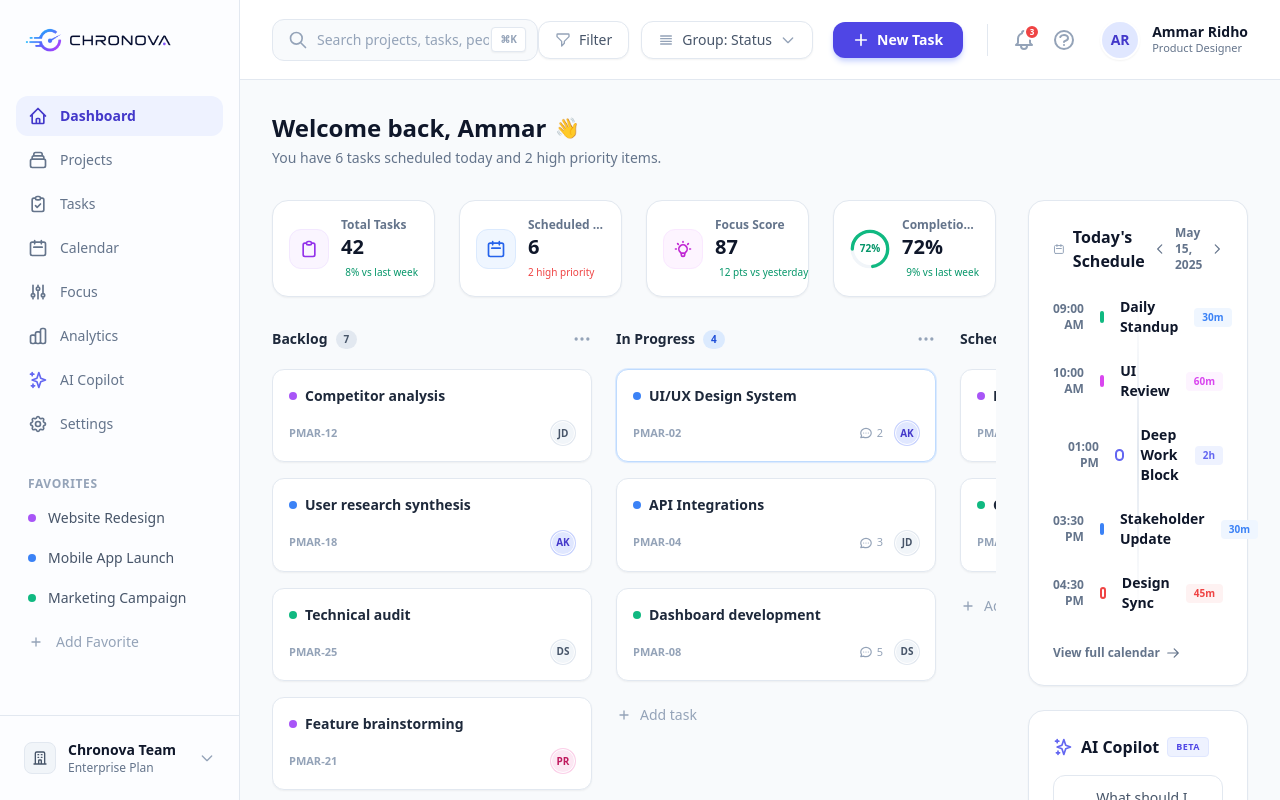
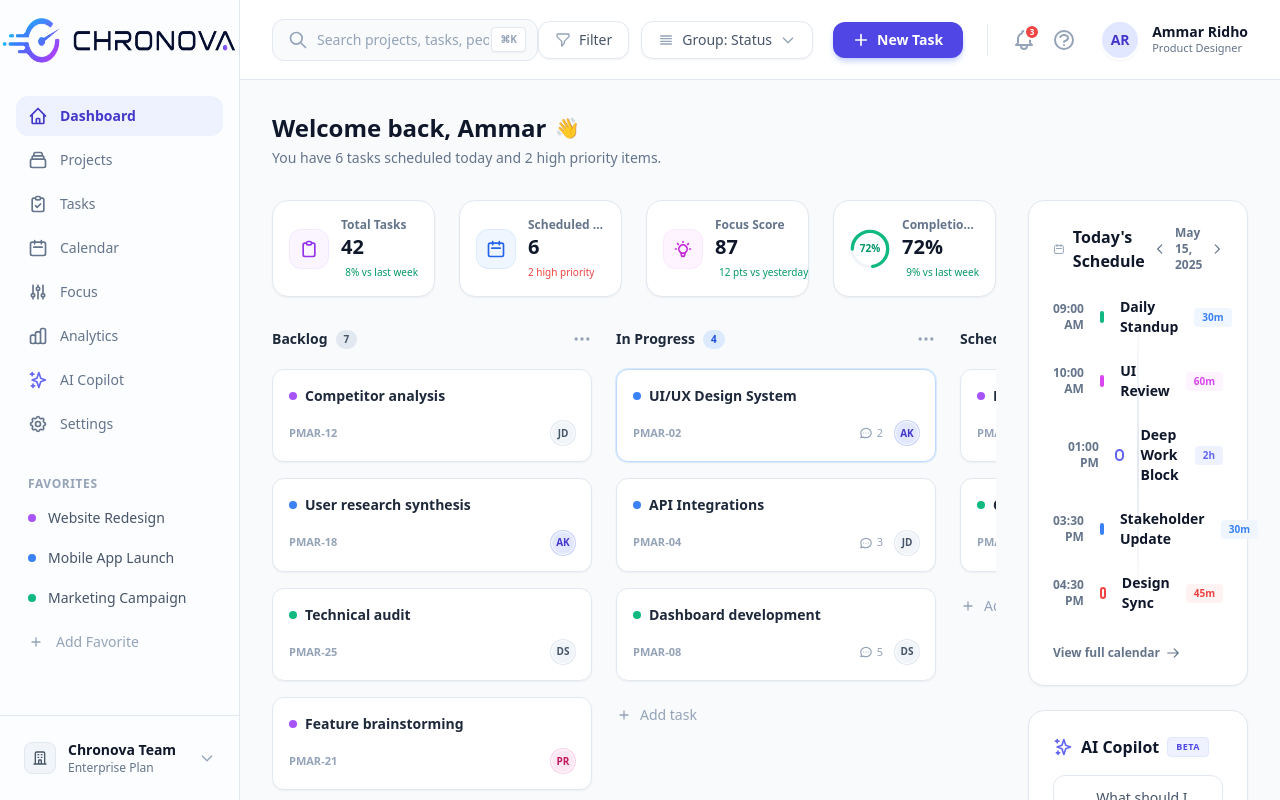
Before and after one commit to BangJhen/chronova, a Nuxt app: page /dashboard in a window 1280 px wide. Shown: the top 800 px of the page. Built offline with nearby package versions, Linux system fonts and the light colour scheme; what vue3-apexcharts would draw is missing.

Commit message:
style: center and enlarge logo in dashboard sidebar

```diff
--- a/components/dashboard/Sidebar.vue
+++ b/components/dashboard/Sidebar.vue
@@ -1,9 +1,9 @@
 <template>
   <aside class="w-[240px] h-screen bg-[#fcfdff] border-r border-slate-200 flex flex-col fixed left-0 top-0 font-sans z-40">
     <!-- Logo -->
-    <div class="h-20 flex items-center px-6">
+    <div class="h-20 flex items-center justify-center">
       <NuxtLink to="/">
-        <img src="/logo.png" alt="Chronova" class="h-6 w-auto" />
+        <img src="/logo.png" alt="Chronova" class="h-12 w-auto" />
       </NuxtLink>
     </div>
 
```
